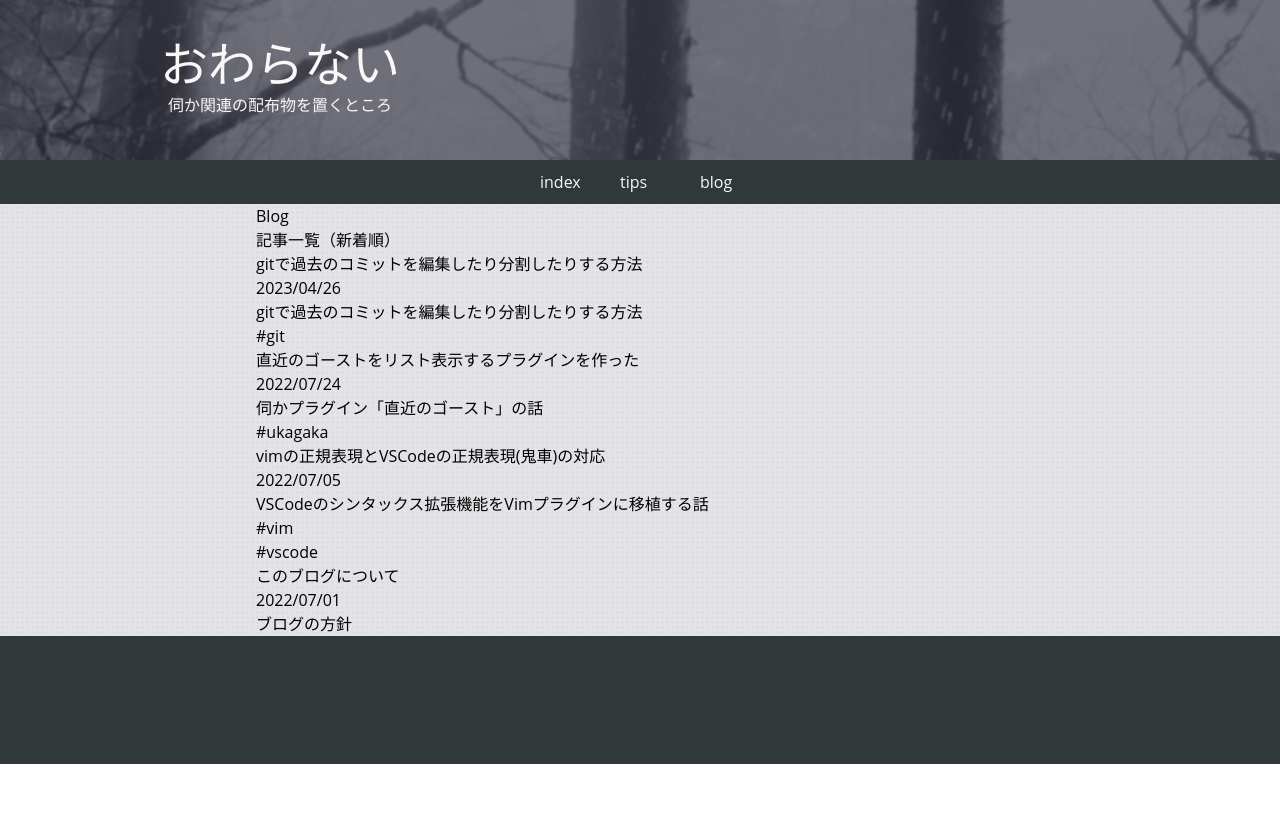
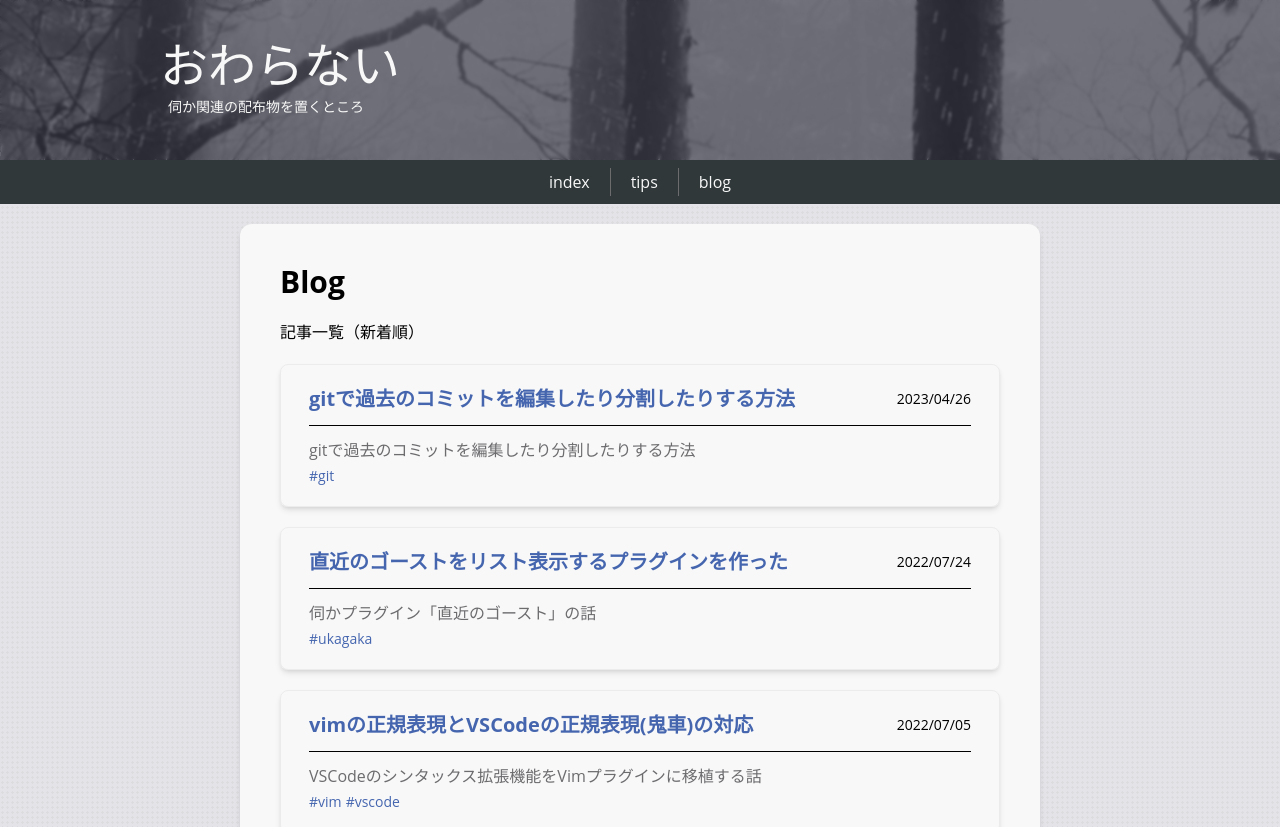
Before and after one commit to apxxxxxxe/ukagaka, a Next.js app: page /blog in a window 1280 px wide. Shown: the top 827 px of the page. Before the commit the page ends 800 px from the top, so only its background shows below. Built offline with nearby package versions, Linux system fonts and the light colour scheme; a web font is replaced by a local one.

Commit message:
set tailwindcss to blog and slug

```diff
--- a/pages/_app.js
+++ b/pages/_app.js
@@ -1,5 +1,5 @@
 import Script from "next/script"
-import "styles/main.scss"
+// import "styles/main.scss"
 import "styles/tailwind.css"
 
 function MyApp({ Component, pageProps }) {
--- a/pages/blog.tsx
+++ b/pages/blog.tsx
@@ -15,8 +15,8 @@ export const getStaticProps = async () => {
 
 const Home: NextPage<Props> = ({ allPosts }) => (
 	<Layout title="Blog" contentDirection="column">
-		<div className="content main-container">
-			<h1>Blog</h1>
+		<div className="container mx-auto flex flex-col bg-white m-5 p-10 rounded-xl shadow-md">
+			<h1 className="font-bold text-3xl mb-5">Blog</h1>
 			<p>記事一覧（新着順）</p>
 			<ul>
 				{allPosts?.map((post) => {
@@ -26,26 +26,22 @@ const Home: NextPage<Props> = ({ allPosts }) => (
 						!post.tags.includes("intro")
 					) {
 						return (
-							<div className="list-article">
+							<div className="rounded-lg my-5 py-5 px-7 border-solid border border-gray/[0.2] rounded-lg shadow-md">
 								<Link href={"/entries/" + post.slug}>
-									<div className="flex-end flex-margin blogpost-title bloglist-compontent">
-										<a className="flex-leftchild flex-compontent">
-											<h2 className="flex-compontent">
-												{post.title}
-											</h2>
+									<div className="flex flex-row items-center border-solid border-b pb-3 mb-3">
+										<a className="grow font-bold text-xl hover:underline hover:decoration-solid hover:cursor-pointer text-blue mr-3">
+											{post.title}
 										</a>
-										<p className="flex-compontent flex-column-center">
+										<p className="grow-0 text-right text-sm">
 											{formatDate(post.date)}
 										</p>
 									</div>
 								</Link>
-								<p className="bloglist-compontent bloglist-summery">
-									{post.summery}
-								</p>
-								<div className="flex-row bloglist-compontent">
+								<p className="text-darkgray">{post.summery}</p>
+								<div className="flex flex-row mt-1">
 									{post.tags?.map((tag) => (
 										<Link key={tag} href={`/search/${tag}`}>
-											<a className="blog-tag flex-compontent">
+											<a className="text-sm hover:underline hover:decoration-solid hover:cursor-pointer text-blue mr-1">
 												<p className="blog-tag flex-compontent">{`#${tag}`}</p>
 											</a>
 										</Link>
--- a/pages/entries/[slug].tsx
+++ b/pages/entries/[slug].tsx
@@ -52,27 +52,34 @@ export const getStaticProps = async ({ params }: any) => {
 }
 
 const Post: NextPage<Props> = ({ post, ogpDatas }) => (
-	<Layout title={post.title} contentDirection="row">
-		<div className="content main-container">
-			<p>{formatDate(post.date)}</p>
-			<h1>{post.title}</h1>
-			<div className="flex-end">
-				<div className="flex-row">
+	<Layout title={post.title}>
+		<div className="flex flex-row justify-center">
+			<div className="container flex flex-col bg-white m-5 p-10 rounded-xl shadow-md">
+				<h1 className="font-bold text-2xl">{post.title}</h1>
+				<p className="mt-3 text-darkgray text-sm text-right">
+					{formatDate(post.date)}
+				</p>
+				<div className="flex flex-row justify-end">
 					{post.tags?.map((tag) => (
 						<Link key={tag} href={`/search/${tag}`}>
-							<p className="article-tag flex-compontent">
+							<p className="hover:underline hover:decoration-solid hover:cursor-pointer text-blue mr-1">
 								<a>{`#${tag}`}</a>
 							</p>
 						</Link>
 					))}
 				</div>
+
+				<section>
+					{rawHtmlToDom(post.content, post.slug, ogpDatas)}
+				</section>
+				<WebClapBox />
 			</div>
-			<section>{rawHtmlToDom(post.content, post.slug, ogpDatas)}</section>
-			<WebClapBox />
-		</div>
-		<div className="content toc-content">
-			<h2>もくじ</h2>
-			<TableOfContent />
+			<div className="sticky top-5 h-fit w-1/6 flex flex-col bg-white mt-5 p-6 rounded-xl shadow-md">
+				<h2 className="font-bold text-xl border-solid border-b border-dashed pb-1 mb-4">
+					もくじ
+				</h2>
+				<TableOfContent />
+			</div>
 		</div>
 	</Layout>
 )
--- a/tailwind.config.js
+++ b/tailwind.config.js
@@ -8,7 +8,7 @@ module.exports = {
 	darkMode: false, // or 'media' or 'class'
 	theme: {
 		fontFamily: {
-			sans: ["Open Sans", "sans-serif"],
+			sans: ["Open Sans", "HackGen", "sans-serif"],
 			tegaki: ["klee", "sans-serif"],
 			tegakibold: ["klee-semibold", "sans-serif"],
 		},
@@ -16,9 +16,18 @@ module.exports = {
 			darkblue: "#1e2130",
 			black: "#30383a",
 			white: "#f8f8f8",
+			lightgray: "#e4e4e8",
 			gray: "#b8b8b8",
-			lightgray: "#e4e4e8",
+			darkgray: "#6c6c6f",
 			blue: "#4566af",
+		},
+		listStyleType: {
+			none: "none",
+			disc: "disc",
+			decimal: "decimal",
+			square: "square",
+			circle: "circle",
+			roman: "upper-roman",
 		},
 		extend: {
 			backgroundImage: {
--- a/utils/Layout.tsx
+++ b/utils/Layout.tsx
@@ -14,7 +14,7 @@ const menuItem = (name: string, currentSlug: string): JSX.Element => {
 	const c = currentSlug === slug ? "menuitem-active" : ""
 
 	return (
-		<p className="text-white text-md w-10 mx-5 my-2.5">
+		<p className="text-center text-white text-md font px-5 my-2 py-0.5">
 			<Link href={`/${slug}`} as={`/${slug}`}>
 				<a className={c}>{name}</a>
 			</Link>
@@ -47,31 +47,28 @@ export default function Layout({
 					type="image/vnd.microsoft.icon"
 				/>
 			</Head>
-			<div id="wrapper" className="bg-dot bg-lightgray font-sans">
-				<div id="header" className="bg-fog">
+			<div className="bg-dot bg-lightgray font-sans">
+				<div className="bg-fog">
 					<div className="bg-rain">
 						<div className="backdrop-blur-xs h-40 flex flex-row items-center bg-darkblue/[0.6]">
-							<div className="ml-40 text-white font-tegakibold">
-								<h1 className="text-5xl">おわらない</h1>
-								<p className="ml-2 mt-1">
+							<div className="ml-40 text-white">
+								<h1 className="text-5xl font-tegakibold">
+									おわらない
+								</h1>
+								<p className="text-sm ml-2 mt-1.5 font-sans">
 									伺か関連の配布物を置くところ
 								</p>
 							</div>
 						</div>
 					</div>
 				</div>
-				<div
-					id="menu"
-					className="flex flex-row justify-center bg-black"
-				>
+				<div className="flex flex-row justify-center divide-x divide-darkgray bg-black">
 					{menuItem("index", router.pathname)}
 					{menuItem("tips", router.pathname)}
 					{menuItem("blog", router.pathname)}
 				</div>
-				<div id="container" className="container">
-					{children}
-				</div>
-				<div id="footer" className="bg-black h-32"></div>
+				{children}
+				<div className="bg-black h-32"></div>
 			</div>
 		</>
 	)
--- a/utils/markdownToHtml.tsx
+++ b/utils/markdownToHtml.tsx
@@ -46,6 +46,17 @@ export const rawHtmlToDom = (
 	const options = {
 		replace: (node: Element) => {
 			const imageRoot = `contents`
+			if (node.name === "h1") {
+				node.attribs.class = "font-bold text-3xl mb-5"
+			}
+			if (node.name === "h2") {
+				node.attribs.class =
+					"font-bold text-2xl border-solid border-b border-dashed pb-1 mb-4"
+			}
+			if (node.name === "h3") {
+				node.attribs.class =
+					"border-solid border-l-4 border-black pl-2 text-lg font-bold mb-4"
+			}
 			if (node.name === "p" && node.children.length > 0) {
 				let includeImg = false
 				node.children.forEach((c) => {
@@ -57,6 +68,8 @@ export const rawHtmlToDom = (
 				})
 				if (includeImg) {
 					node.name = "div"
+				} else {
+					node.attribs.class = "mb-4"
 				}
 			}
 			if (node.name === "img") {
@@ -127,12 +140,14 @@ export const rawHtmlToDom = (
 					code = child.children[0].data
 				}
 				return (
+					<div className="mb-4 mx-4 border-solid border border-gray/[0.6] shadow">
 						<SyntaxHighlighter
 							style={arduinoLight}
 							showLineNumbers={false}
 						>
 							{code}
 						</SyntaxHighlighter>
+					</div>
 				)
 			} else if (node.name === "table") {
 				return (
--- a/utils/toc.tsx
+++ b/utils/toc.tsx
@@ -65,17 +65,18 @@ function makeHeading(headings: HeadingType[], activeId: string) {
 	let lastLevel = 0
 	let result = <></>
 	let tmp = new Array<ReactElement>(6).fill(null)
+	const ulClass = "pl-5 text-sm"
 
 	const wrapUl = (ary: ReactElement[], i: number) => {
 		if (i === ary.length - 1 && ary[i] === null) {
 			return <></>
 		} else if (i === ary.length - 1) {
-			return <ul>{ary[i]}</ul>
+			return <ul className={ulClass}>{ary[i]}</ul>
 		} else if (ary[i] === null) {
 			return <>{wrapUl(ary, i + 1)}</>
 		}
 		return (
-			<ul>
+			<ul className={ulClass}>
 				{ary[i]}
 				{wrapUl(ary, i + 1)}
 			</ul>
@@ -86,15 +87,21 @@ function makeHeading(headings: HeadingType[], activeId: string) {
 	while (i < headings.length) {
 		const heading = headings[i]
 		if (heading.level >= lastLevel) {
-			tmp[heading.level - 1] = (
+			const level = heading.level - 1
+			let c = "list-disc"
+			switch (level) {
+				case 2:
+					c = "list-circle"
+					break
+			}
+			tmp[level] = (
 				<>
-					{tmp[heading.level - 1]}
-					<li key={heading.id}>
+					{tmp[level]}
+					<li key={heading.id} className={c}>
 						<a
-							style={{
-								fontWeight:
-									activeId === heading.id ? "bold" : "normal",
-							}}
+							className={
+								activeId === heading.id ? "font-bold" : ""
+							}
 							href={`#${heading.id}`}
 						>
 							{heading.text}
--- a/utils/webclap.tsx
+++ b/utils/webclap.tsx
@@ -9,8 +9,9 @@ const WebClapBox = () => {
 	}
 
 	return (
-		<div className="webclap-box">
+		<div className="flex flex-row justify-end">
 			<a
+				className="px-1.5 py-0.5 text-sm border-solid border border-gray/[0.6] rounded shadow"
 				href="http://clap.webclap.com/clap.php?id=apxxxxxxe"
 				target="_blank"
 				onClick={opener}
```
Also changed, not shown: pages/index.tsx (+72 -35 lines). Lines whose indentation alone changed are shown as unchanged.
